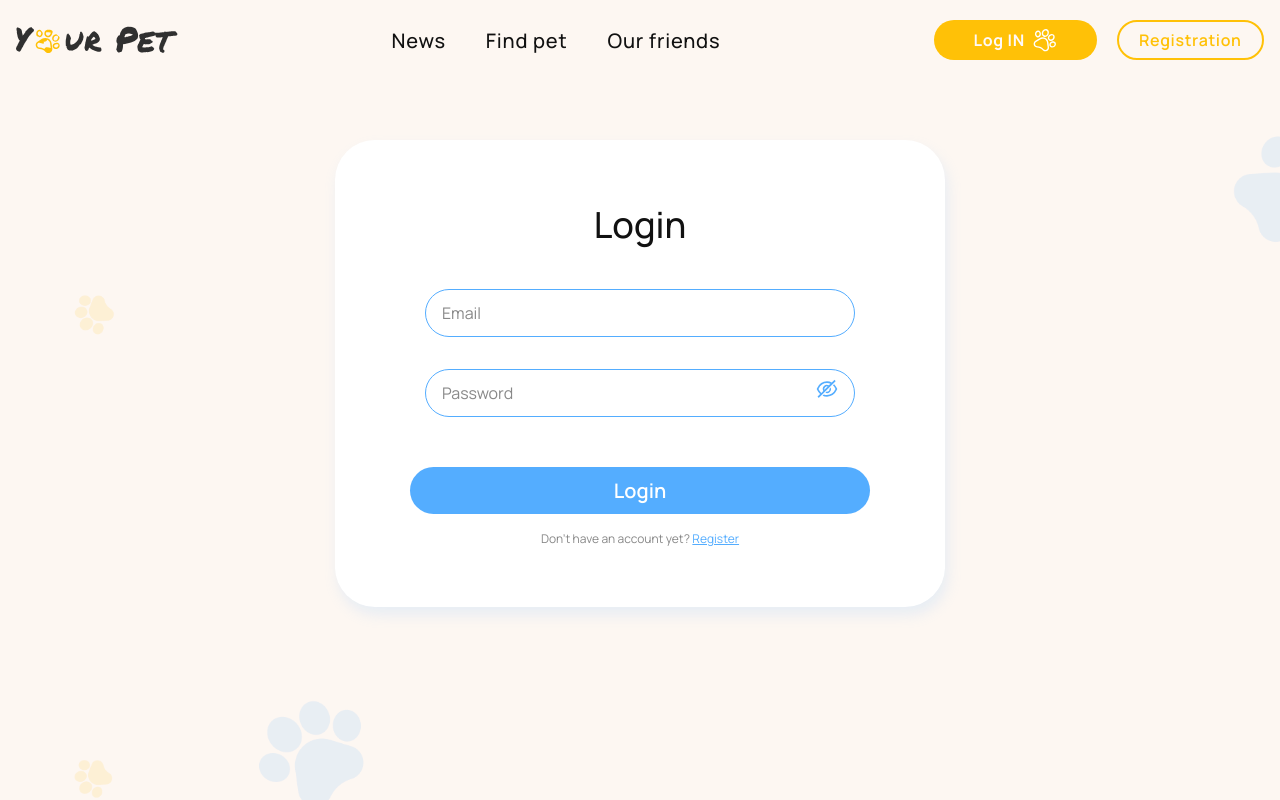
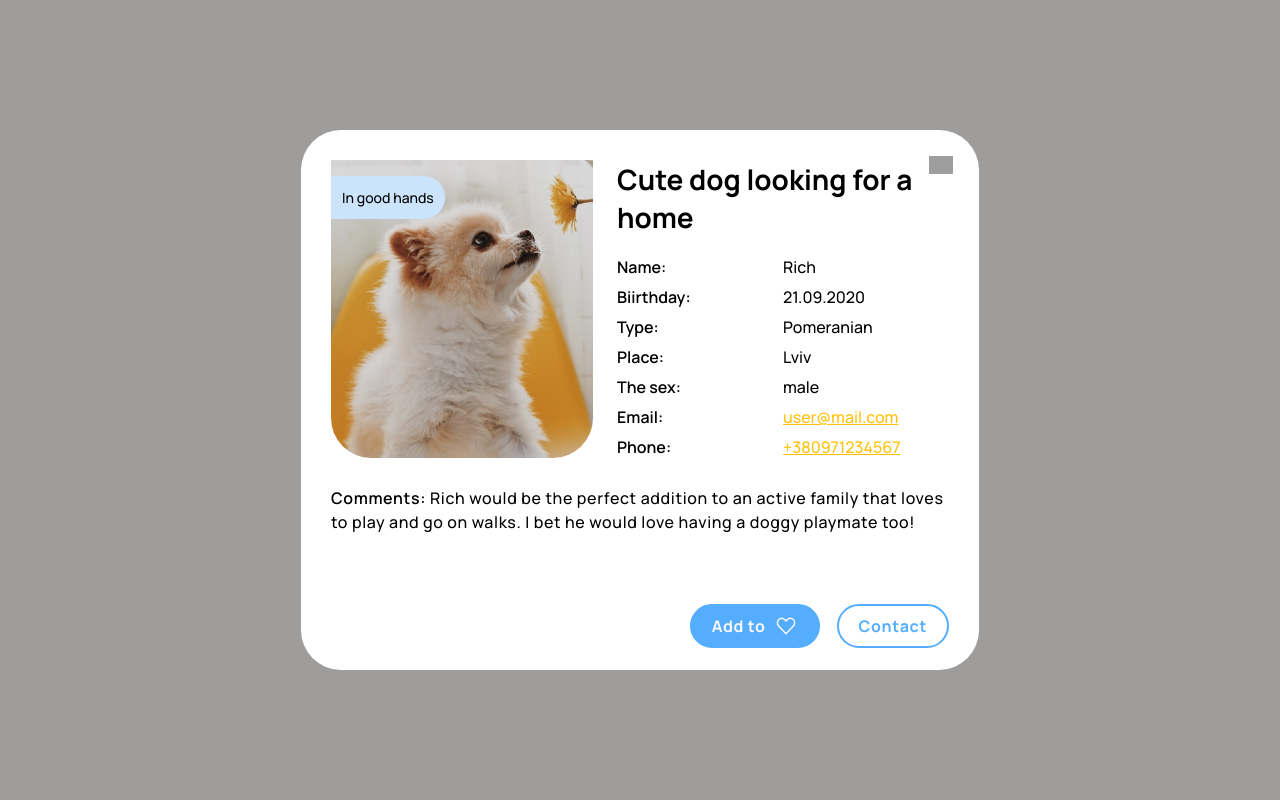
Before and after one commit to OlgaMunaieva/project-savePets05, a React (Create React App) app: page /project-savePets05/user in a window 1280 px wide. Before the commit this address led to /project-savePets05/login. Built offline with nearby package versions, Linux system fonts and the light colour scheme; grey boxes are pictures that could not be loaded.

Commit message:
Адаптация модалки.
Пока вот так получилось только.

```diff
--- a/src/components/App.jsx
+++ b/src/components/App.jsx
@@ -7,7 +7,7 @@ import { useDispatch, useSelector } from 'react-redux';
 import { selectIsRefreshing } from 'redux/auth/authSelectors';
 import { refreshUser } from 'redux/auth/authOperations';
 
-// import NoticeModal from './notice/noticeModal/NoticeModal';
+import NoticeModal from './notice/noticeModal/NoticeModal';
 // import AddPetPage from 'pages/AddPetPage';
 // import ModalApproveAction from 'pages/ModalApproveAction';
 // import NewsPage from 'pages/NewsPage';
@@ -33,40 +33,40 @@ const App = () => {
 
   return (
     !isRefreshing && (
-      // <NoticeModal/>
-      <Routes>
-        <Route path="/" element={<SharedLayout />}>
-          <Route index element={<MainPage />} />
-          <Route
-            path="/register"
-            element={
-              <RestrictedRoute
-                redirectTo="/user"
-                component={<RegisterPage />}
-              />
-            }
-          />
-          <Route
-            path="/login"
-            element={
-              <RestrictedRoute redirectTo="/user" component={<LoginPage />} />
-            }
-          />
-          <Route
-            path="/user"
-            element={
-              <PrivateRoute redirectTo="/login" component={<UserPage />} />
-            }
-          />
-          <Route path="/main" element={<MainPage />} />
-          <Route path="/notices">
-            <Route index element={<Navigate to="/notices/sell" />} />
-            <Route path=":categoryName" element={<NoticesPage />} />
-          </Route>
-          <Route path="/friends" element={<OurFriendsPage />} />
-          <Route path="*" element={<ErrorPage />} />
-        </Route>
-      </Routes>
+      <NoticeModal/>
+      // <Routes>
+      //   <Route path="/" element={<SharedLayout />}>
+      //     <Route index element={<MainPage />} />
+      //     <Route
+      //       path="/register"
+      //       element={
+      //         <RestrictedRoute
+      //           redirectTo="/user"
+      //           component={<RegisterPage />}
+      //         />
+      //       }
+      //     />
+      //     <Route
+      //       path="/login"
+      //       element={
+      //         <RestrictedRoute redirectTo="/user" component={<LoginPage />} />
+      //       }
+      //     />
+      //     <Route
+      //       path="/user"
+      //       element={
+      //         <PrivateRoute redirectTo="/login" component={<UserPage />} />
+      //       }
+      //     />
+      //     <Route path="/main" element={<MainPage />} />
+      //     <Route path="/notices">
+      //       <Route index element={<Navigate to="/notices/sell" />} />
+      //       <Route path=":categoryName" element={<NoticesPage />} />
+      //     </Route>
+      //     <Route path="/friends" element={<OurFriendsPage />} />
+      //     <Route path="*" element={<ErrorPage />} />
+      //   </Route>
+      // </Routes>
       // <div>
       //   {/* <AddPetPage /> */}
       //   {/* <ModalApproveAction /> */}
--- a/src/components/modal/Modal.styled.js
+++ b/src/components/modal/Modal.styled.js
@@ -1,49 +1,7 @@
-// import styled from 'styled-components';
-
-// export const ModalWindow = styled.div`
-//   /* position: fixed; */
-//   top: 0;
-//   left: 0;
-//   width: 100vw;
-//   height: 100vh;
-//   background-color: rgba(97, 97, 97, 0.6);
-//   backdrop-filter: blur(4px);
-// `;
-
-// export const ExitButton = styled.button`
-//   position: absolute;
-//   top: 23px;
-//   right: 26px;
-//   width: 24px;
-//   height: 24px;
-//   border: none;
-//   padding: 0;
-//   background-color: transparent;
-//   cursor: pointer;
-// `;
-
-// export const ModalContent = styled.div`
-//   position: absolute;
-//   box-sizing: border-box;
-//   top: 50%;
-//   left: 50%;
-//   transform: translate(-50%, -50%);
-//   max-width: 680px;
-//   min-height: 350px;
-//   min-width: 280px;
-//   max-height: 540px;
-//   width: fit-content;
-//   padding: 30px;
-//   background-color: white;
-//   border-radius: 40px;
-// `;
-
-import styled from 'styled-components';
-
-// ModalWindow styles remain unchanged for mobile and tablet
+import styled from "styled-components";
 
 export const ModalWindow = styled.div`
-  /* position: fixed; */
+  position: fixed;
   top: 0;
   left: 0;
   width: 100vw;
@@ -52,7 +10,6 @@ export const ModalWindow = styled.div`
   backdrop-filter: blur(4px);
 `;
 
-// Update ExitButton styles for mobile and tablet
 export const ExitButton = styled.button`
   position: absolute;
   top: 23px;
@@ -64,24 +21,9 @@ export const ExitButton = styled.button`
   background-color: transparent;
   cursor: pointer;
 
-  @media (max-width: 768px) {
-    /* Adjust styles for tablet */
-    top: 10px;
-    right: 10px;
-    width: 20px;
-    height: 20px;
-  }
 
-  @media (max-width: 480px) {
-    /* Adjust styles for mobile */
-    top: 5px;
-    right: 5px;
-    width: 16px;
-    height: 16px;
-  }
 `;
 
-// Update ModalContent styles for mobile and tablet
 export const ModalContent = styled.div`
   position: absolute;
   box-sizing: border-box;
@@ -96,18 +38,4 @@ export const ModalContent = styled.div`
   padding: 30px;
   background-color: white;
   border-radius: 40px;
-
-  @media (max-width: 768px) {
-    /* Adjust styles for tablet */
-    max-width: 500px;
-    padding: 20px;
-    border-radius: 30px;
-  }
-
-  @media (max-width: 480px) {
-    /* Adjust styles for mobile */
-    max-width: 300px;
-    padding: 15px;
-    border-radius: 20px;
-  }
 `;
--- a/src/components/notice/noticeModal/NoticeModal.jsx
+++ b/src/components/notice/noticeModal/NoticeModal.jsx
@@ -1,5 +1,7 @@
 import React, { useEffect, useState } from 'react';
+
 import Modal from '../../modal/Modal';
+
 import HeartIcon from '../../../images/icons/HeartIcon.svg';
 import ImagePet from '../../../images/PetImage.jpg';
 
@@ -18,10 +20,10 @@ import {
   PetMainWrapper,
   PetTitle,
   StyledHeartIcon,
-  PetСharacteristicsList,
-  PetСharacteristicsProperty,
-  PetСharacteristicsValue,
-  PetСharacteristicsValueLink,
+  PetCharacteristicsList,
+  PetCharacteristicsProperty,
+  PetCharacteristicsValue,
+  PetCharacteristicsValueLink,
 } from './NoticeModal.styled';
 
 const petСharacteristics = [
@@ -46,6 +48,7 @@ const PetModal = ({ closeModal }) => {
   });
   // const petDetailsList = Object.values(petDetails);
   const [petDetailsList, setPetDetailsList] = useState([]);
+
   useEffect(() => {
     setPetDetailsList(Object.values(petData));
   }, [petData]);
@@ -53,12 +56,15 @@ const PetModal = ({ closeModal }) => {
   const fetchPetData = async () => {
     ///
   };
+
   const onClickAddTo = async () => {
     ///
   };
+
   const onClickContact = async () => {
     ///
   };
+
   return (
     <Modal closeModal={() => closeModal()}>
       <Container>
@@ -69,18 +75,18 @@ const PetModal = ({ closeModal }) => {
           </ImageWrapper>
           <PetDetailsWrapper>
             <PetTitle>Сute dog looking for a home</PetTitle>
-            <PetСharacteristicsList>
+            <PetCharacteristicsList>
               {petСharacteristics.map((characteristic, index) => (
                 <CharacteristicItem key={index}>
-                  <PetСharacteristicsProperty>
+                  <PetCharacteristicsProperty>
                     {characteristic}:
-                  </PetСharacteristicsProperty>
+                  </PetCharacteristicsProperty>
                   {characteristic !== 'Email' && characteristic !== 'Phone' ? (
-                    <PetСharacteristicsValue>
+                    <PetCharacteristicsValue>
                       {petDetailsList[index]}
-                    </PetСharacteristicsValue>
+                    </PetCharacteristicsValue>
                   ) : (
-                    <PetСharacteristicsValueLink
+                    <PetCharacteristicsValueLink
                       href={
                         characteristic === 'Email'
                           ? `mailto:${petDetailsList[index]}`
@@ -88,16 +94,16 @@ const PetModal = ({ closeModal }) => {
                       }
                     >
                       {petDetailsList[index]}
-                    </PetСharacteristicsValueLink>
+                    </PetCharacteristicsValueLink>
                   )}
                 </CharacteristicItem>
               ))}
-            </PetСharacteristicsList>
+            </PetCharacteristicsList>
           </PetDetailsWrapper>
         </PetMainWrapper>
         <BottomBlock>
           <CommentsParagraph>
-            <PetСharacteristicsProperty>Comments:</PetСharacteristicsProperty>{' '}
+            <PetCharacteristicsProperty>Comments:</PetCharacteristicsProperty>{' '}
             Rich would be the perfect addition to an active family that loves to
             play and go on walks. I bet he would love having a doggy playmate
             too!
--- a/src/components/notice/noticeModal/NoticeModal.styled.js
+++ b/src/components/notice/noticeModal/NoticeModal.styled.js
@@ -1,5 +1,3 @@
-
-
 import styled from 'styled-components';
 
 export const Container = styled.div`
@@ -10,7 +8,9 @@ export const Container = styled.div`
   font-family: Manrope, sans-serif;
 
   @media (max-width: 768px) {
-    width: 100%;
+    width: 240px;
+    max-height: 476px;
+    overflow: scroll;
   }
 `;
 
@@ -29,10 +29,11 @@ export const ImageWrapper = styled.div`
   height: 298px;
   flex-shrink: 0;
 
+
   @media (max-width: 768px) {
-    width: 100%;
-    height: auto;
-    margin-bottom: 20px;
+    width: 240px;
+    height: 200px;
+    margin-top:30px;
   }
 `;
 
@@ -40,6 +41,7 @@ export const PetImage = styled.img`
   width: 100%;
   height: 100%;
   object-fit: cover;
+  object-position: top;
   border-radius: 0 0 40px 40px;
 `;
 
@@ -52,11 +54,16 @@ export const ImageCaption = styled.p`
   display: flex;
   align-items: center;
   justify-content: center;
+
   font-family: Manrope, sans-serif;
   font-weight: 500;
   font-size: 14px;
   background-color: #cce4fb;
   border-radius: 0 50px 50px 0;
+
+  @media (max-width: 768px) {
+    padding: 11px;
+  }
 `;
 
 export const PetDetailsWrapper = styled.div`
@@ -65,11 +72,10 @@ export const PetDetailsWrapper = styled.div`
   flex-direction: column;
   gap: 20px;
   height: 298px;
-  width: 239px;
 
   @media (max-width: 768px) {
-    width: 100%;
-    height: auto;
+    max-width: 225px;
+    height: 220px;
   }
 `;
 
@@ -80,9 +86,13 @@ export const PetTitle = styled.p`
   font-size: 28px;
   font-weight: 700;
   word-break: break-word;
+
+  @media (max-width: 768px) {
+    font-size: 24px;
+  }
 `;
 
-export const PetСharacteristicsList = styled.ul`
+export const PetCharacteristicsList = styled.ul`
   padding: 0;
   width: 100%;
   display: flex;
@@ -96,28 +106,40 @@ export const CharacteristicItem = styled.li`
   grid-template-columns: 1fr 1fr;
 `;
 
-export const PetСharacteristicsProperty = styled.span`
+export const PetCharacteristicsProperty = styled.span`
   color: #000;
   font-family: inherit;
   font-size: 16px;
   font-weight: 600;
   margin: 0;
+
+  @media (max-width: 768px) {
+    font-size: 14px;
+  }
 `;
 
-export const PetСharacteristicsValue = styled.p`
+export const PetCharacteristicsValue = styled.p`
   margin: 0;
   color: #000;
   font-family: inherit;
   font-size: 16px;
   font-weight: 500;
+
+  @media (max-width: 768px) {
+    font-size: 14px;
+  }
 `;
 
-export const PetСharacteristicsValueLink = styled.a`
+export const PetCharacteristicsValueLink = styled.a`
   color: #ffc107;
   font-family: inherit;
   font-size: 16px;
   font-weight: 500;
   text-decoration-line: underline;
+
+  @media (max-width: 768px) {
+    font-size: 14px;
+  }
 `;
 
 export const BottomBlock = styled.div`
@@ -129,15 +151,16 @@ export const BottomBlock = styled.div`
   justify-content: space-between;
   align-items: flex-end;
 
+
   @media (max-width: 768px) {
-    flex-direction: row;
-    align-items: center;
-    gap: 20px;
+    gap: 12px;
   }
 `;
 
 export const CommentsParagraph = styled.p`
   margin: 0;
+  align-self: start;
+
   color: #000;
   font-family: inherit;
   font-size: 16px;
@@ -145,6 +168,10 @@ export const CommentsParagraph = styled.p`
   line-height: 24px;
   letter-spacing: 0.64px;
   word-break: break-word;
+
+  @media (max-width: 768px) {
+    font-size: 14px;
+  }
 `;
 
 export const ButtonsWrapper = styled.div`
@@ -152,7 +179,9 @@ export const ButtonsWrapper = styled.div`
   gap: 17px;
 
   @media (max-width: 768px) {
-    flex-direction: column;
+    width: 100%;
+    gap: 8px;
+    flex-direction: column-reverse;
   }
 `;
 
@@ -172,6 +201,7 @@ export const ModalButton = styled.button`
   letter-spacing: 0.64px;
 
   @media (max-width: 768px) {
+    font-size: 14px;
     width: 100%;
   }
 `;
@@ -185,6 +215,11 @@ export const StyledHeartIcon = styled.img`
   width: 24px;
   height: 24px;
   margin-left: 8px;
+
+  @media (max-width: 768px) {
+    width: 20px;
+    height: 20px;
+  }
 `;
 
 export const ContactButton = styled(ModalButton)`
```
